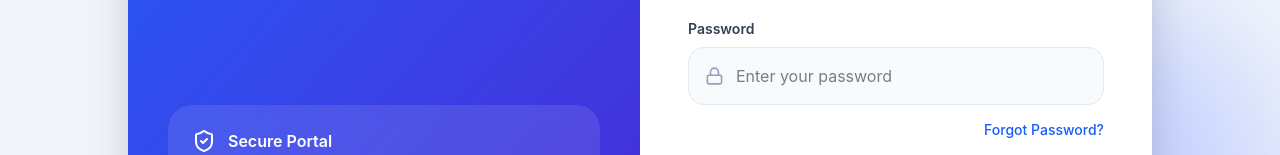
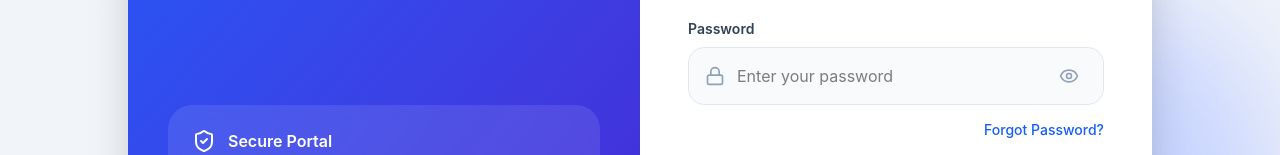
Before and after one commit to limhong123/TamdanSes_Lv2, a React (Vite) app in the folder frontend/: page /login in a window 1280 px wide. Shown: the part 419-574 px from the top of the page. Built offline with nearby package versions, Linux system fonts and the light colour scheme.

Commit message:
update img

```diff
--- a/frontend/src/pages/auth/Login.jsx
+++ b/frontend/src/pages/auth/Login.jsx
@@ -1,6 +1,8 @@
 import {
   ArrowLeft,
   ArrowRight,
+  Eye,
+  EyeOff,
   GraduationCap,
   KeyRound,
   Lock,
@@ -36,6 +38,8 @@ export default function Login() {
     login_id: "",
     password: "",
   });
+  const [showNormalPassword, setShowNormalPassword] = useState(false);
+  const [showParentPassword, setShowParentPassword] = useState(false);
 
   const [parentForm, setParentForm] = useState({
     student_code: "",
@@ -699,8 +703,7 @@ export default function Login() {
               onClick={() =>
                 switchLoginType("normal")
               }
-              className={`rounded-xl px-3 py-3 text-sm font-semibold transition ${
-                loginType === "normal"
+              className={`rounded-xl px-3 py-3 text-sm font-semibold transition ${loginType === "normal"
                   ? "bg-white text-blue-600 shadow-sm"
                   : "text-slate-500 hover:text-slate-700"
                 }`}
@@ -713,8 +716,7 @@ export default function Login() {
               onClick={() =>
                 switchLoginType("parent")
               }
-              className={`rounded-xl px-3 py-3 text-sm font-semibold transition ${
-                loginType === "parent"
+              className={`rounded-xl px-3 py-3 text-sm font-semibold transition ${loginType === "parent"
                   ? "bg-white text-blue-600 shadow-sm"
                   : "text-slate-500 hover:text-slate-700"
                 }`}
@@ -769,20 +771,19 @@ export default function Login() {
                   />
                 </div>
               </div>
-
               <div className="mb-3">
                 <label className="mb-2 block text-sm font-semibold text-slate-700">
                   Password
                 </label>
 
-                <div className="flex items-center rounded-2xl border border-slate-200 bg-slate-50 px-4 focus-within:border-blue-600 focus-within:bg-white">
+                <div className="flex items-center rounded-2xl border border-slate-200 bg-slate-50 px-4 transition focus-within:border-blue-600 focus-within:bg-white focus-within:ring-4 focus-within:ring-blue-100">
                   <Lock
                     size={20}
-                    className="text-slate-400"
+                    className="shrink-0 text-slate-400"
                   />
 
                   <input
-                    type="password"
+                    type={showNormalPassword ? "text" : "password"}
                     placeholder="Enter your password"
                     value={form.password}
                     onChange={(e) =>
@@ -794,9 +795,32 @@ export default function Login() {
                     className="w-full bg-transparent px-3 py-4 outline-none"
                     required
                   />
+
+                  <button
+                    type="button"
+                    onClick={() =>
+                      setShowNormalPassword((prev) => !prev)
+                    }
+                    className="shrink-0 rounded-lg p-2 text-slate-400 transition hover:bg-slate-200 hover:text-slate-700"
+                    aria-label={
+                      showNormalPassword
+                        ? "Hide password"
+                        : "Show password"
+                    }
+                    title={
+                      showNormalPassword
+                        ? "Hide password"
+                        : "Show password"
+                    }
+                  >
+                    {showNormalPassword ? (
+                      <EyeOff size={20} />
+                    ) : (
+                      <Eye size={20} />
+                    )}
+                  </button>
                 </div>
               </div>
-
               <div className="mb-6 text-right">
                 <Link
                   to="/forgot-password"
@@ -868,29 +892,51 @@ export default function Login() {
     Password
   </label>
 
-                  <div className="flex items-center rounded-2xl border border-slate-200 bg-slate-50 px-4 focus-within:border-blue-600 focus-within:bg-white">
+  <div className="flex items-center rounded-2xl border border-slate-200 bg-slate-50 px-4 transition focus-within:border-blue-600 focus-within:bg-white focus-within:ring-4 focus-within:ring-blue-100">
     <Lock
       size={20}
-                      className="text-slate-400"
+      className="shrink-0 text-slate-400"
     />
 
     <input
-                      type="password"
+      type={showParentPassword ? "text" : "password"}
       value={parentForm.password}
       onChange={(e) =>
         setParentForm({
           ...parentForm,
-                          password:
-                            e.target.value,
+          password: e.target.value,
         })
       }
       placeholder="Enter your password"
       className="w-full bg-transparent px-3 py-4 outline-none"
       required
     />
+
+    <button
+      type="button"
+      onClick={() =>
+        setShowParentPassword((prev) => !prev)
+      }
+      className="shrink-0 rounded-lg p-2 text-slate-400 transition hover:bg-slate-200 hover:text-slate-700"
+      aria-label={
+        showParentPassword
+          ? "Hide password"
+          : "Show password"
+      }
+      title={
+        showParentPassword
+          ? "Hide password"
+          : "Show password"
+      }
+    >
+      {showParentPassword ? (
+        <EyeOff size={20} />
+      ) : (
+        <Eye size={20} />
+      )}
+    </button>
   </div>
 </div>
-
                 <div className="mb-6 text-right">
                   <button
                     type="button"
```
Lines whose indentation alone changed are shown as unchanged.
